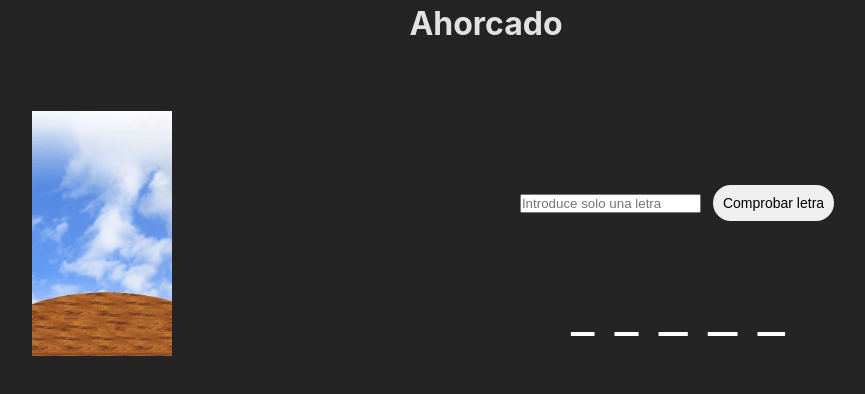
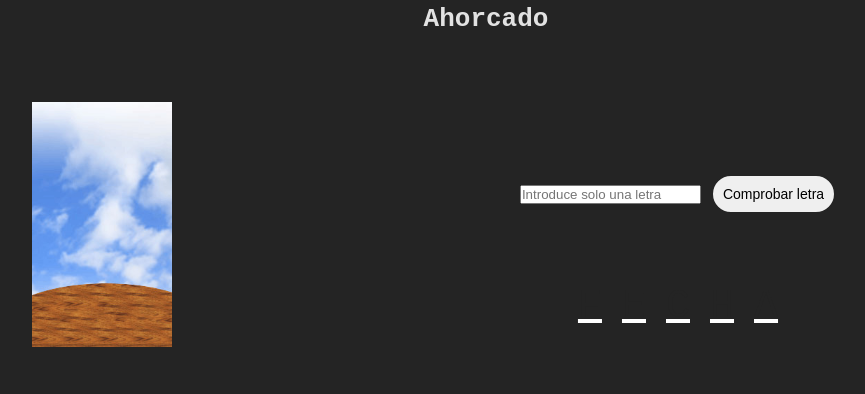
Before and after one commit to Alberto-Zapardiel-Fernandez/Ahorcado-React, a React (Vite) app: page / in a window 1280 px wide. Shown: the top 394 px of the page, without its empty margins (154-1019 px from the left). Built offline with nearby package versions, Linux system fonts and the light colour scheme.

Commit message:
Cambiada la fuente general

```diff
--- a/src/index.css
+++ b/src/index.css
@@ -1,5 +1,5 @@
 :root {
-  font-family: Inter, system-ui, Avenir, Helvetica, Arial, sans-serif;
+  font-family: monospace;
   line-height: 1.5;
   font-weight: 400;
 
```
